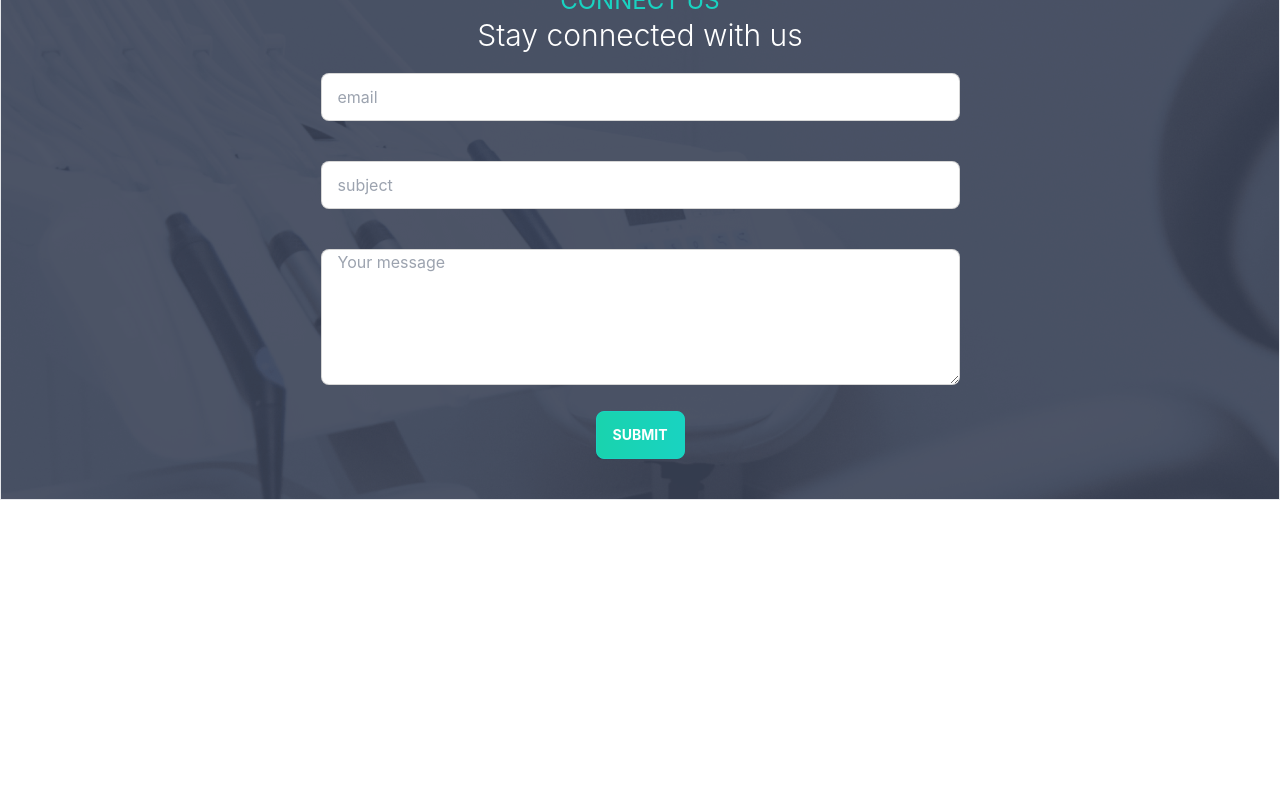
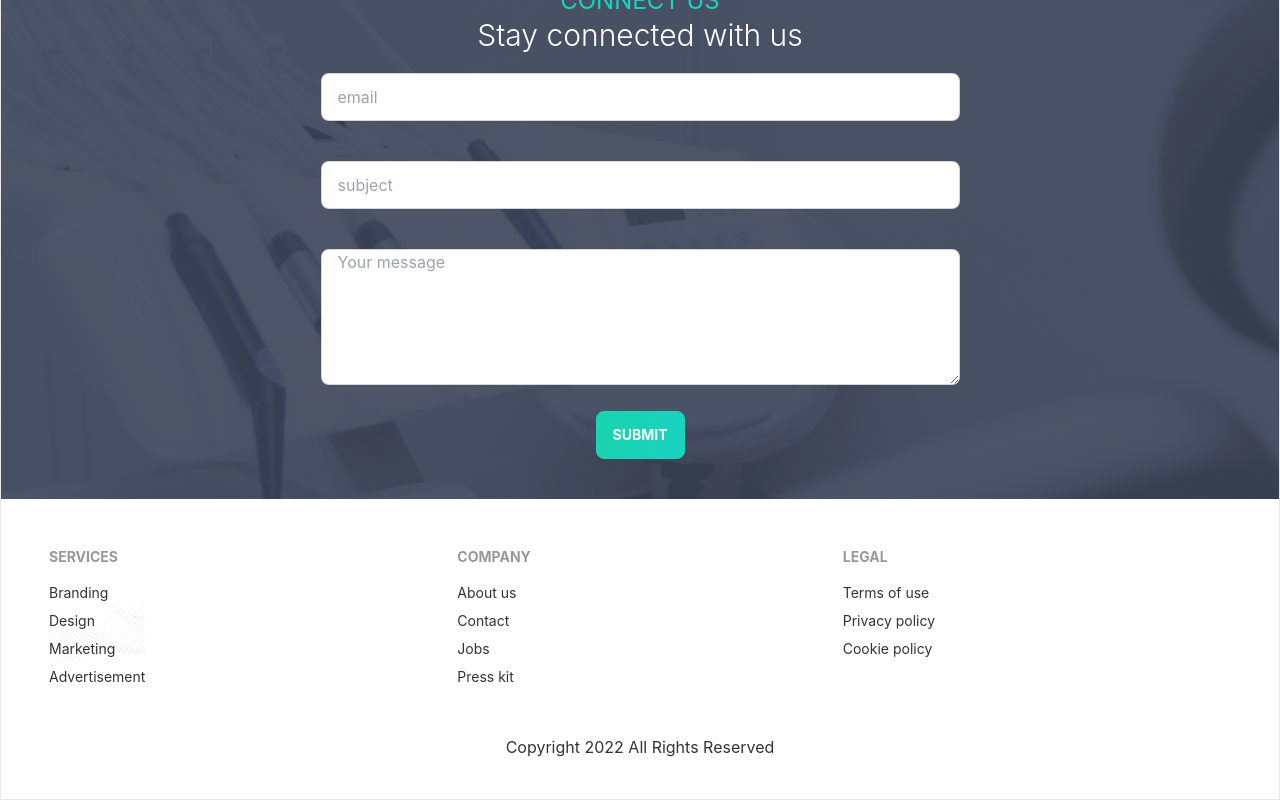
Before and after one commit to MD-MAHBUBUR-RAHMAN/doctor-portal, a React (Create React App) app: page / in a window 1280 px wide. Shown: the part 3444-4244 px from the top of the page. Before the commit the page ends 3944 px from the top, so only its background shows below. Built offline with nearby package versions, Linux system fonts and the light colour scheme.

Commit message:
footer Added

```diff
--- a/src/Page/Home/Home.js
+++ b/src/Page/Home/Home.js
@@ -1,4 +1,5 @@
 import React from "react";
+import Footer from "../Shared/Footer";
 import Banner from "./Banner";
 import Connect from "./Connect";
 import Info from "./Info";
@@ -15,6 +16,7 @@ const Home = () => {
       <MakeappointmentHome />
       <Testimonials />
       <Connect />
+      <Footer />
     </div>
   );
 };
--- a/src/Page/Home/Review.js
+++ b/src/Page/Home/Review.js
@@ -3,12 +3,12 @@ import React from "react";
 const Review = ({ assessment }) => {
   const { name, place, img, review } = assessment;
   return (
-    <div class="card gl:w-96 bg-base-100 shadow-xl mt-10">
-      <div class="card-body">
+    <div className="card gl:w-96 bg-base-100 shadow-xl mt-10">
+      <div className="card-body">
         <p>{review}</p>
         <div className="flex items-center mt-5">
-          <div class="avatar">
-            <div class="w-24 rounded-full ring ring-primary ring-offset-base-100 ring-offset-2">
+          <div className="avatar">
+            <div className="w-24 rounded-full ring ring-primary ring-offset-base-100 ring-offset-2">
               <img src={img} alt="" />
             </div>
           </div>
--- /dev/null
+++ b/src/Page/Shared/Footer.js
@@ -0,0 +1,62 @@
+import React from "react";
+import { Link } from "react-router-dom";
+import footer from "../../assets/images/footer.png";
+
+const Footer = () => {
+  return (
+    <section className="pb-10">
+      <footer className="footer p-12">
+        <div
+          style={{
+            backgroundImage: `url(${footer})`,
+            backgroundSize: "cover",
+          }}
+        >
+          <span className="footer-title">Services</span>
+          <Link to="" className="link link-hover">
+            Branding
+          </Link>
+          <Link to="" className="link link-hover">
+            Design
+          </Link>
+          <Link to="" className="link link-hover">
+            Marketing
+          </Link>
+          <Link to="" className="link link-hover">
+            Advertisement
+          </Link>
+        </div>
+        <div>
+          <span className="footer-title">Company</span>
+          <Link to="" className="link link-hover">
+            About us
+          </Link>
+          <Link to="" className="link link-hover">
+            Contact
+          </Link>
+          <Link to="" className="link link-hover">
+            Jobs
+          </Link>
+          <Link to="" className="link link-hover">
+            Press kit
+          </Link>
+        </div>
+        <div>
+          <span className="footer-title">Legal</span>
+          <Link to="" className="link link-hover">
+            Terms of use
+          </Link>
+          <Link to="" className="link link-hover">
+            Privacy policy
+          </Link>
+          <Link to="" className="link link-hover">
+            Cookie policy
+          </Link>
+        </div>
+      </footer>
+      <p className="text-center">Copyright 2022 All Rights Reserved</p>
+    </section>
+  );
+};
+
+export default Footer;
```
